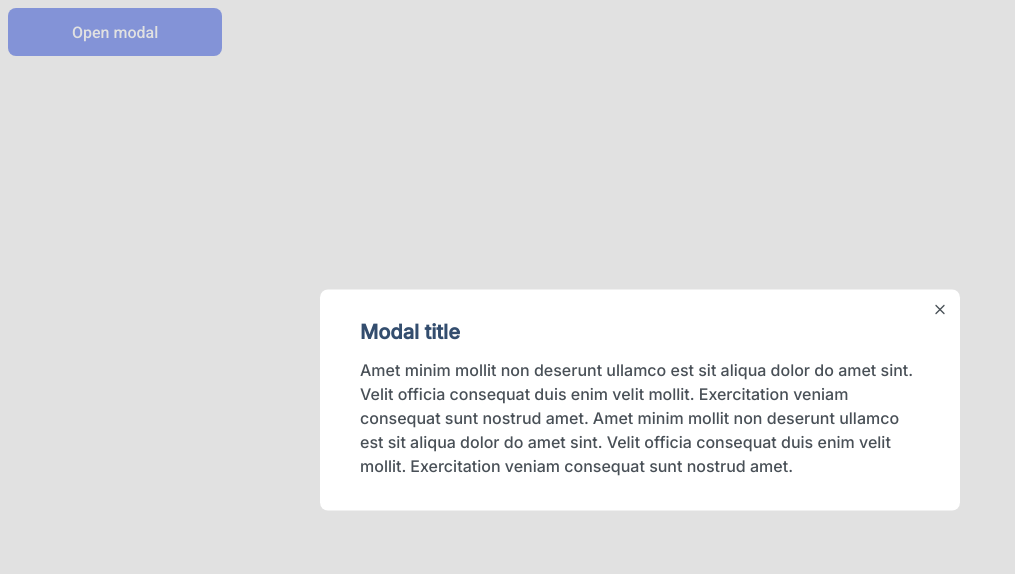
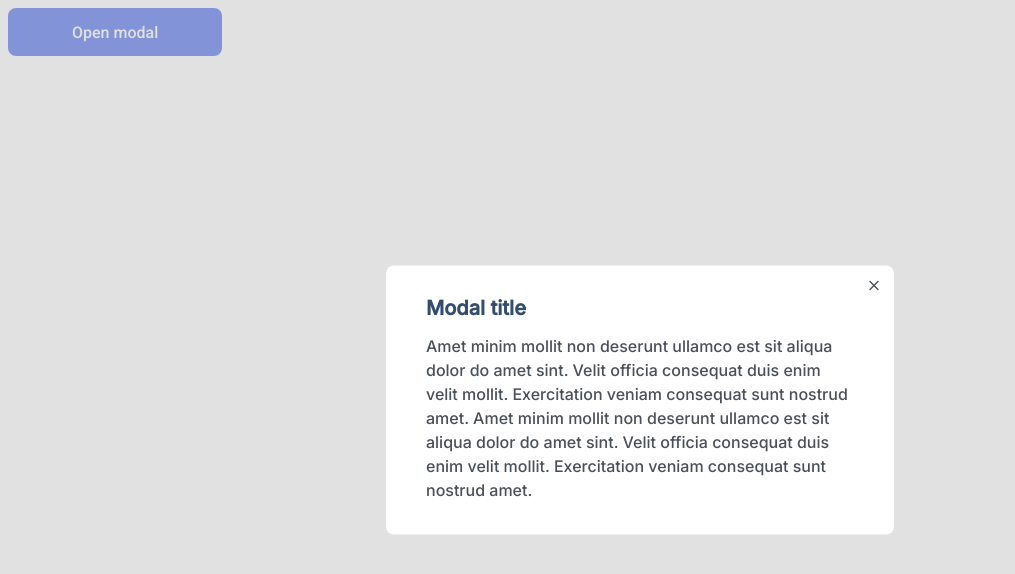
Before and after one commit to js-tasks-ru/htmlcss-20220919_antonprotasow69, a website: page 05-lection3/02-modal/index.html in a window 1280 px wide. Both pictures are taken after a click on the button "Open modal". Shown: the whole page, without its empty margins (0-1015 px from the left). Drawn offline with Linux system fonts and the light colour scheme.

Commit message:
added max-width

```diff
--- a/05-lection3/02-modal/modal.css
+++ b/05-lection3/02-modal/modal.css
@@ -23,7 +23,7 @@ position: absolute;
 top: 50%;
 left: 50%;
 transform: translate(-50%, -50%);
-
+max-width: 428px;
 
 }
 
```
